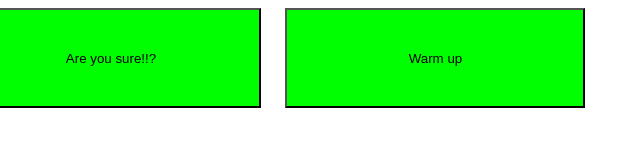
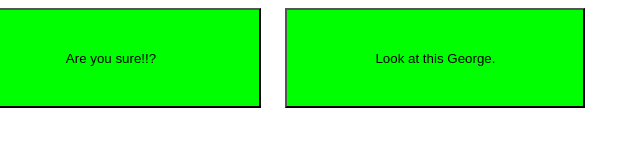
Before and after one commit to keciezm2/Normal.site, a plain HTML site: page index.html in a window 1280 px wide. Shown: the full height of the page, 47-687 px from the left. Drawn offline with Linux system fonts and the light colour scheme.

Commit message:
index.html

```diff
--- a/index.html
+++ b/index.html
@@ -25,7 +25,7 @@
     <button id="rickroll">Are you sure!!?</button>
     <button id="sure?" style="display: none;">You sure?</button>
     <video id="video" src="Rick Astley - Never Gonna Give You Up (Official Music Video) - YouTube — Firefox Developer Edition 2024-11-10 21-12-26.mp4" style="display: none;" autoplay></video>
-    <button id="warm">Warm up</button>
+    <button id="warm">Look at this George.</button>
     <video src="e.mp4" id="p" autoplay style="display: none;"></video>
     <script>
         var r = document.getElementById('rickroll');
```
